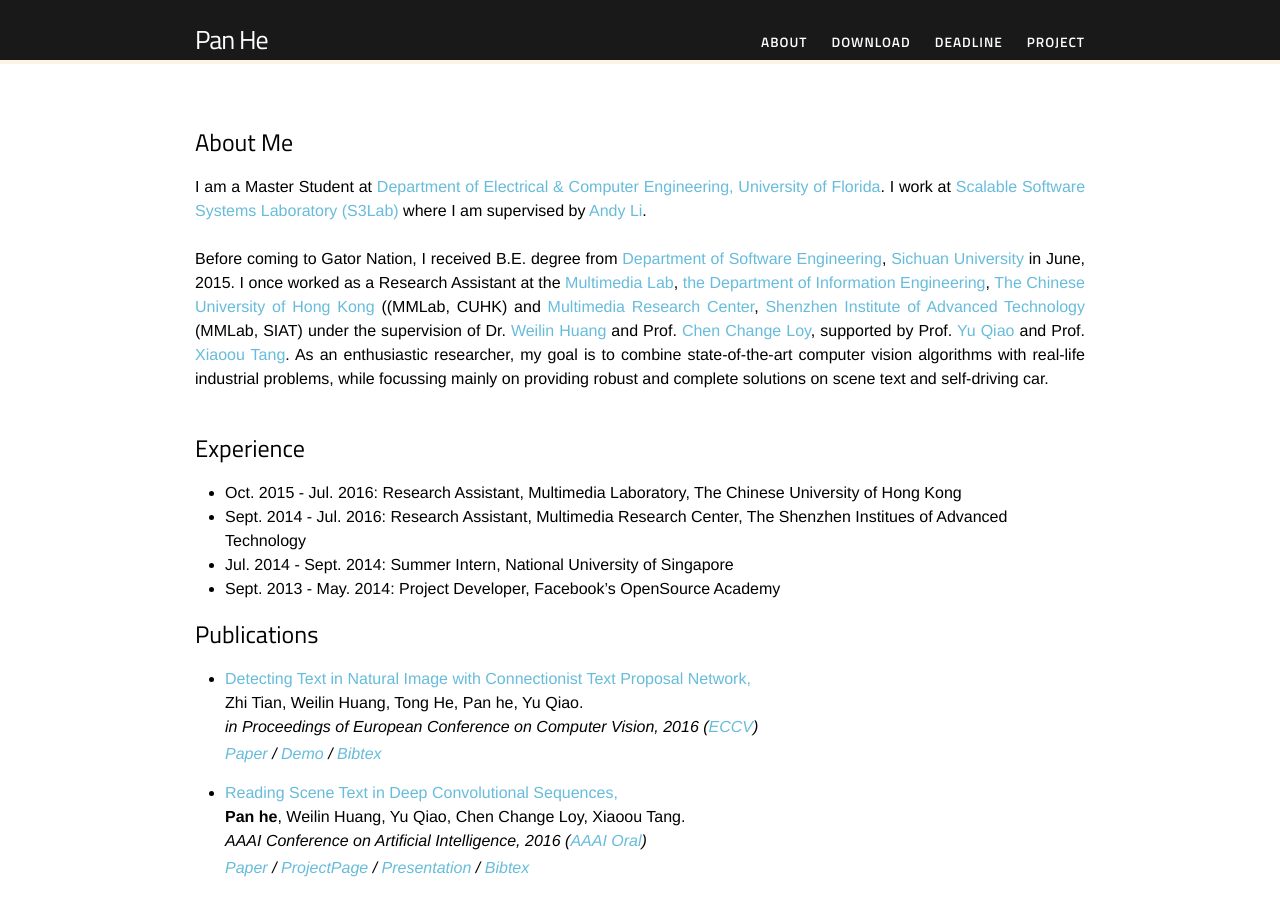
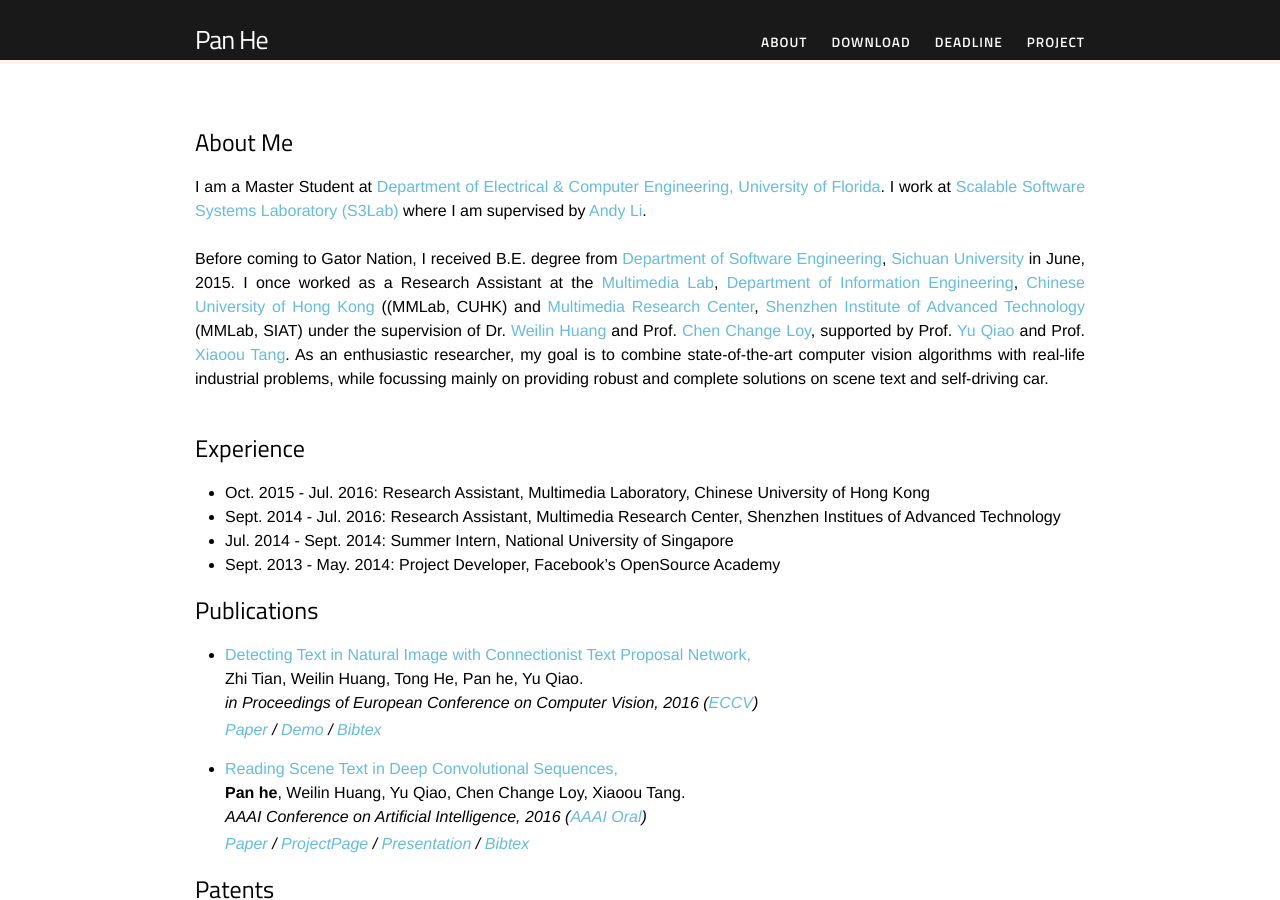
Before and after one commit to BestSonny/BestSonny.github.io.old, a Jekyll site: the page built from about.md, in a window 1280 px wide and 900 px high. Built offline with Jekyll 4.4.1, drawn with Linux system fonts in a browser that asks for light colours.

Commit message:
update new school information

```diff
--- a/about.md
+++ b/about.md
@@ -39,7 +39,7 @@
 <br /> <br />
 Before coming to Gator Nation, I received B.E. degree from <a href='http://www.scu.edu.cn/software2012/'>Department of Software Engineering</a>, <a href='http://www.scu.edu.cn/en/'>Sichuan University</a> in June, 2015.
 
-I once worked as a Research Assistant at the <a href='http://mmlab.ie.cuhk.edu.hk/'>Multimedia Lab</a>, <a href='http://www.ie.cuhk.edu.hk/main/index.shtml'>the Department of Information Engineering</a>, <a href='http://www.cuhk.edu.hk/english/index.html'>The Chinese University of Hong Kong</a> ((MMLab, CUHK) and <a href='http://www.siat.cas.cn/jgsz/kyxt/jcs/yjdy/dmtjc/'>Multimedia Research Center</a>, <a href='http://english.siat.cas.cn/'>Shenzhen Institute of Advanced Technology</a> (MMLab, SIAT) under the supervision of Dr. <a href='http://www.wlhuang.com/'>Weilin Huang</a> and Prof. <a href='http://personal.ie.cuhk.edu.hk/~ccloy/'>Chen Change Loy</a>, supported by Prof. <a href='http://mmlab.siat.ac.cn/yuqiao/'>Yu Qiao</a> and Prof. <a href='http://www.ie.cuhk.edu.hk/people/xotang.shtml'>Xiaoou Tang</a>.
+I once worked as a Research Assistant at the <a href='http://mmlab.ie.cuhk.edu.hk/'>Multimedia Lab</a>, <a href='http://www.ie.cuhk.edu.hk/main/index.shtml'>Department of Information Engineering</a>, <a href='http://www.cuhk.edu.hk/english/index.html'>Chinese University of Hong Kong</a> ((MMLab, CUHK) and <a href='http://www.siat.cas.cn/jgsz/kyxt/jcs/yjdy/dmtjc/'>Multimedia Research Center</a>, <a href='http://english.siat.cas.cn/'>Shenzhen Institute of Advanced Technology</a> (MMLab, SIAT) under the supervision of Dr. <a href='http://www.wlhuang.com/'>Weilin Huang</a> and Prof. <a href='http://personal.ie.cuhk.edu.hk/~ccloy/'>Chen Change Loy</a>, supported by Prof. <a href='http://mmlab.siat.ac.cn/yuqiao/'>Yu Qiao</a> and Prof. <a href='http://www.ie.cuhk.edu.hk/people/xotang.shtml'>Xiaoou Tang</a>.
 
 As an enthusiastic researcher, my goal is to combine state-of-the-art computer vision algorithms with real-life industrial problems, while focussing mainly on providing robust and complete solutions on scene text and self-driving car.
 <br /> <br />
@@ -58,8 +58,8 @@
 
 <div style="text-align: left;" markdown="1">
 
-* Oct.  2015 - Jul. 2016: Research Assistant, Multimedia Laboratory, The Chinese University of Hong Kong
-* Sept. 2014 - Jul. 2016: Research Assistant, Multimedia Research Center, The Shenzhen Institues of Advanced Technology
+* Oct.  2015 - Jul. 2016: Research Assistant, Multimedia Laboratory, Chinese University of Hong Kong
+* Sept. 2014 - Jul. 2016: Research Assistant, Multimedia Research Center, Shenzhen Institues of Advanced Technology
 * Jul.  2014 - Sept. 2014: Summer Intern, National University of Singapore
 * Sept. 2013 - May. 2014: Project Developer, Facebook’s OpenSource Academy
 
--- a/index.html
+++ b/index.html
@@ -13,7 +13,8 @@
 <br /> <br />
 Before coming to Gator Nation, I received B.E. degree from <a href='http://www.scu.edu.cn/software2012/'>Department of Software Engineering</a>, <a href='http://www.scu.edu.cn/en/'>Sichuan University</a> in June, 2015.
 
-I once worked as a Research Assistant at the <a href='http://mmlab.ie.cuhk.edu.hk/'>Multimedia Lab</a>, <a href='http://www.ie.cuhk.edu.hk/main/index.shtml'>the Department of Information Engineering</a>, <a href='http://www.cuhk.edu.hk/english/index.html'>The Chinese University of Hong Kong</a> ((MMLab, CUHK) and <a href='http://www.siat.cas.cn/jgsz/kyxt/jcs/yjdy/dmtjc/'>Multimedia Research Center</a>, <a href='http://english.siat.cas.cn/'>Shenzhen Institute of Advanced Technology</a> (MMLab, SIAT) under the supervision of Dr. <a href='http://www.wlhuang.com/'>Weilin Huang</a> and Prof. <a href='http://personal.ie.cuhk.edu.hk/~ccloy/'>Chen Change Loy</a>, supported by Prof. <a href='http://mmlab.siat.ac.cn/yuqiao/'>Yu Qiao</a> and Prof. <a href='http://www.ie.cuhk.edu.hk/people/xotang.shtml'>Xiaoou Tang</a>.
+I once worked as a Research Assistant at the <a href='http://mmlab.ie.cuhk.edu.hk/'>Multimedia Lab</a>, <a href='http://www.ie.cuhk.edu.hk/main/index.shtml'>
+	Department of Information Engineering</a>, <a href='http://www.cuhk.edu.hk/english/index.html'>Chinese University of Hong Kong</a> ((MMLab, CUHK) and <a href='http://www.siat.cas.cn/jgsz/kyxt/jcs/yjdy/dmtjc/'>Multimedia Research Center</a>, <a href='http://english.siat.cas.cn/'>Shenzhen Institute of Advanced Technology</a> (MMLab, SIAT) under the supervision of Dr. <a href='http://www.wlhuang.com/'>Weilin Huang</a> and Prof. <a href='http://personal.ie.cuhk.edu.hk/~ccloy/'>Chen Change Loy</a>, supported by Prof. <a href='http://mmlab.siat.ac.cn/yuqiao/'>Yu Qiao</a> and Prof. <a href='http://www.ie.cuhk.edu.hk/people/xotang.shtml'>Xiaoou Tang</a>.
 
 As an enthusiastic researcher, my goal is to combine state-of-the-art computer vision algorithms with real-life industrial problems, while focussing mainly on providing robust and complete solutions on scene text and self-driving car.
 <br /> <br />
```
